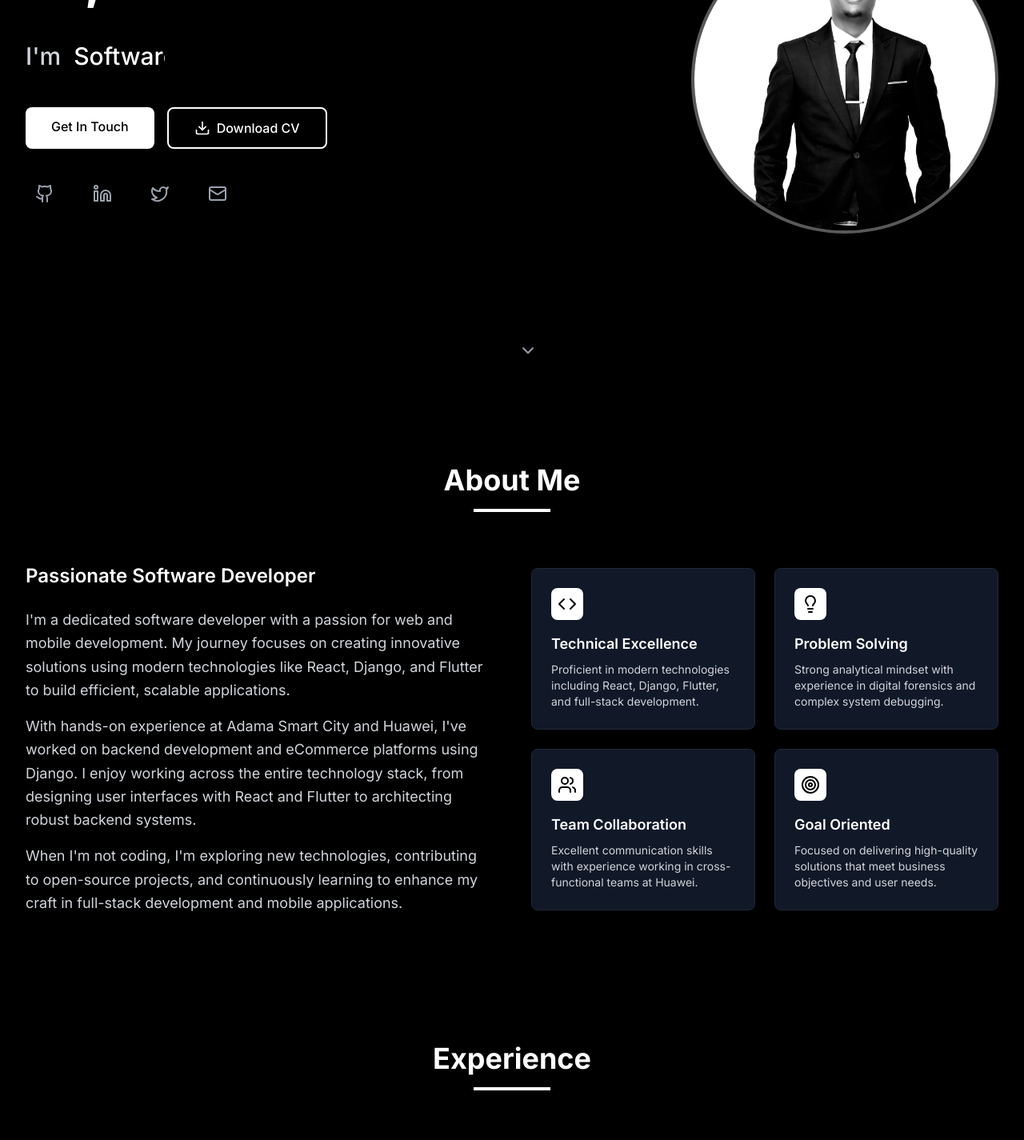
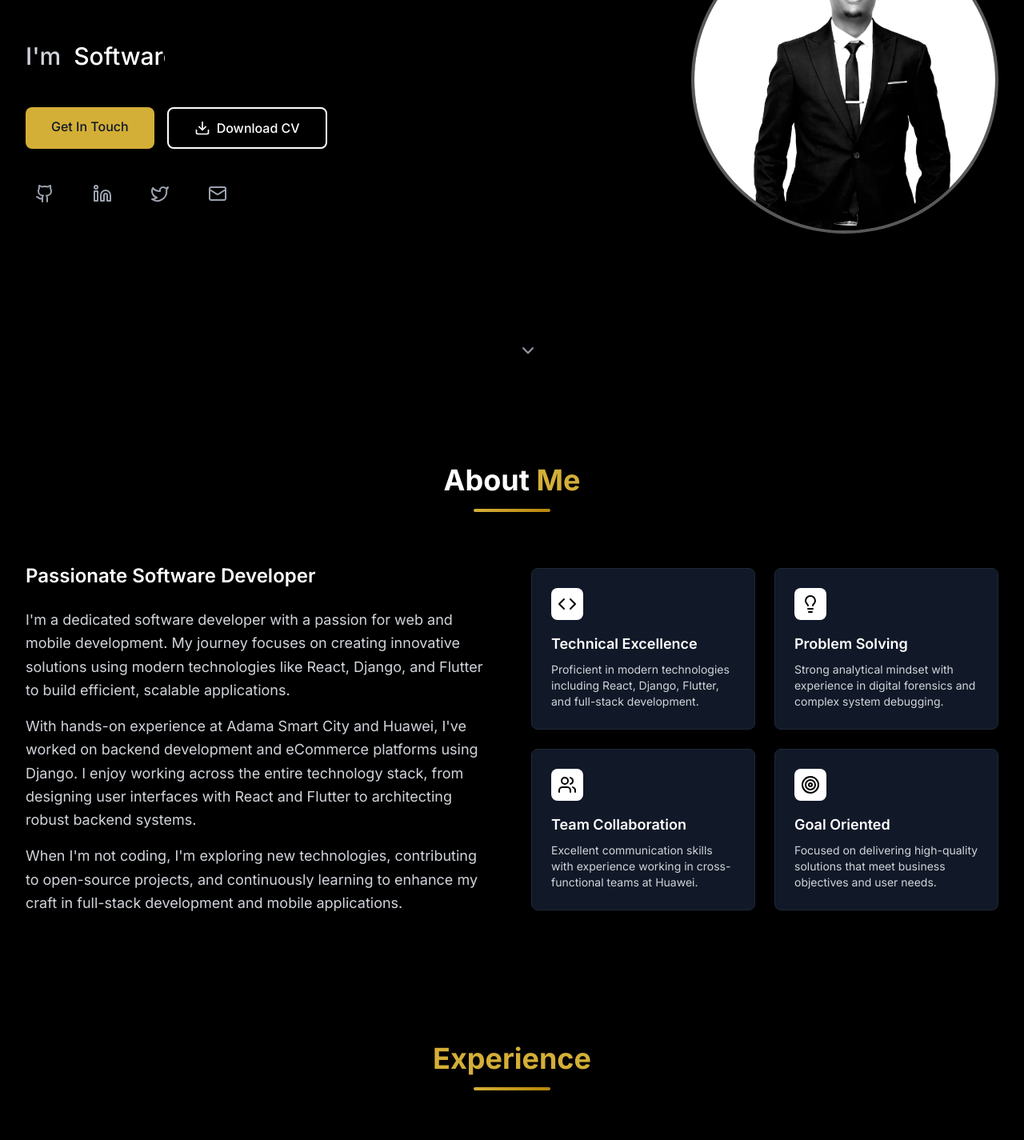
Before and after one commit to kmax11/Portfolio, a React (Vite) app: page / in a window 1280 px wide. Shown: the part 300-1725 px from the top of the page at 80% size. Built offline with nearby package versions, Linux system fonts and the light colour scheme.

Commit message:
feat: enhance UI with gold accents and improve component headings

```diff
--- a/src/components/About.tsx
+++ b/src/components/About.tsx
@@ -45,11 +45,9 @@ export default function About({ darkMode }: AboutProps) {
               darkMode ? "text-white" : "text-black"
             }`}
           >
-            About Me
+            About <span className="gold-text">Me</span>
           </h2>
-          <div
-            className={`w-24 h-1 mx-auto ${darkMode ? "bg-white" : "bg-black"}`}
-          ></div>
+          <div className="gold-divider mx-auto"></div>
         </div>
 
         <div className="grid lg:grid-cols-2 gap-12 items-center">
--- a/src/components/Contact.tsx
+++ b/src/components/Contact.tsx
@@ -81,13 +81,9 @@ export default function Contact({ darkMode }: ContactProps) {
               darkMode ? "text-white" : "text-black"
             }`}
           >
-            Get In Touch
+            Get In <span className="gold-text">Touch</span>
           </h2>
-          <div
-            className={`w-24 h-1 mx-auto mb-4 ${
-              darkMode ? "bg-white" : "bg-black"
-            }`}
-          ></div>
+          <div className="gold-divider mx-auto mb-4"></div>
           <p
             className={`text-lg max-w-2xl mx-auto ${
               darkMode ? "text-gray-300" : "text-gray-600"
--- a/src/components/Experience.tsx
+++ b/src/components/Experience.tsx
@@ -96,11 +96,9 @@ export default function Experience({ darkMode }: ExperienceProps) {
               darkMode ? "text-white" : "text-black"
             }`}
           >
-            Experience
+            <span className="gold-text">Experience</span>
           </h2>
-          <div
-            className={`w-24 h-1 mx-auto ${darkMode ? "bg-white" : "bg-black"}`}
-          ></div>
+          <div className="gold-divider mx-auto"></div>
         </div>
 
         <div className="relative">
--- a/src/components/Hero.tsx
+++ b/src/components/Hero.tsx
@@ -38,10 +38,7 @@ export default function Hero({ darkMode }: HeroProps) {
               darkMode ? "text-white" : "text-black"
             }`}
           >
-            Hi, I'm{" "}
-            <span className={darkMode ? "text-white" : "text-black"}>
-              Kidus
-            </span>
+            <span className="gold-text">Kidus Asrat</span>
           </h1>
           <div className="h-16 flex items-center justify-center md:justify-start">
             <p
@@ -72,11 +69,7 @@ export default function Hero({ darkMode }: HeroProps) {
           <div className="flex gap-4 mt-6">
             <a
               href="#contact"
-              className={`px-8 py-3 rounded-lg font-medium transition-colors shadow-lg hover:shadow-xl transform hover:-translate-y-1 ${
-                darkMode
-                  ? "bg-white text-black hover:bg-gray-100"
-                  : "bg-black text-white hover:bg-gray-900"
-              }`}
+              className="btn-gold shadow-lg hover:shadow-xl transform hover:-translate-y-1"
             >
               Get In Touch
             </a>
@@ -185,7 +178,7 @@ export default function Hero({ darkMode }: HeroProps) {
             <img
               src="/20250623_113336.jpg"
               alt="Profile"
-              className={`w-full h-full rounded-full border-4 object-cover shadow-xl relative z-10 transition-transform duration-300 hover:scale-105 hover:shadow-2xl ${
+              className={`w-full h-full rounded-full border-4 object-cover shadow-xl relative z-10 ${
                 darkMode ? "border-white/30" : "border-black/20"
               }`}
               style={{ background: darkMode ? "#111" : "#fff" }}
--- a/src/components/Projects.tsx
+++ b/src/components/Projects.tsx
@@ -98,11 +98,7 @@ export default function Projects({ darkMode }: ProjectsProps) {
           >
             Featured Projects
           </h2>
-          <div
-            className={`w-24 h-1 mx-auto mb-4 ${
-              darkMode ? "bg-white" : "bg-black"
-            }`}
-          ></div>
+          <div className="gold-divider mx-auto mb-4"></div>
           <p
             className={`text-lg max-w-2xl mx-auto ${
               darkMode ? "text-gray-300" : "text-gray-600"
@@ -136,10 +132,10 @@ export default function Projects({ darkMode }: ProjectsProps) {
                 />
                 <div className="absolute top-4 left-4">
                   <span
-                    className={`inline-flex items-center gap-1 px-3 py-1 text-xs font-medium rounded-full ${
+                    className={`inline-flex items-center gap-1 px-3 py-1 text-xs font-medium rounded-full border ${
                       darkMode
-                        ? "bg-black/80 text-gray-200"
-                        : "bg-white/80 text-gray-700"
+                        ? "bg-black/80 text-gray-200 gold-border"
+                        : "bg-white/80 text-gray-700 gold-border"
                     }`}
                   >
                     {getCategoryIcon(project.category)}
@@ -198,14 +194,14 @@ export default function Projects({ darkMode }: ProjectsProps) {
                       href={project.liveUrl}
                       target="_blank"
                       rel="noopener noreferrer"
-                      className={`flex items-center gap-1 px-4 py-2 text-sm rounded-lg transition-colors border ${
+                      className={`flex items-center gap-1 px-4 py-2 text-sm rounded-lg transition-colors border gold-border ${
                         darkMode
-                          ? "border-gray-700 text-gray-200 hover:bg-gray-800"
-                          : "border-gray-300 text-gray-700 hover:bg-gray-100"
+                          ? "text-gray-200 hover:bg-black/20"
+                          : "text-gray-700 hover:bg-black/5"
                       }`}
                     >
-                      <ExternalLink size={16} />
-                      Live Demo
+                      <ExternalLink size={16} className="gold-text" />
+                      <span className="gold-text">Live Demo</span>
                     </a>
                   )}
                 </div>
--- a/src/components/Skills.tsx
+++ b/src/components/Skills.tsx
@@ -53,13 +53,9 @@ export default function Skills({ darkMode }: SkillsProps) {
               darkMode ? "text-white" : "text-black"
             }`}
           >
-            Skills & Expertise
+            <span className="gold-text">Skills</span> & Expertise
           </h2>
-          <div
-            className={`w-24 h-1 mx-auto mb-4 ${
-              darkMode ? "bg-white" : "bg-black"
-            }`}
-          ></div>
+          <div className="gold-divider mx-auto mb-4"></div>
           <p
             className={`text-lg max-w-2xl mx-auto ${
               darkMode ? "text-gray-300" : "text-gray-600"
@@ -82,6 +78,7 @@ export default function Skills({ darkMode }: SkillsProps) {
               }`}
             >
               <div className="flex justify-center mb-3">
+                <div className="p-2 rounded-full border-2 gold-border">
                   <img
                     src={`https://cdn.simpleicons.org/${skill.icon}/${
                       darkMode ? "ffffff" : "000000"
@@ -91,6 +88,7 @@ export default function Skills({ darkMode }: SkillsProps) {
                     height="40"
                     className="transition-transform duration-300 group-hover:scale-110"
                   />
+                </div>
               </div>
               <p
                 className={`text-sm font-medium ${
--- a/src/index.css
+++ b/src/index.css
@@ -12,6 +12,11 @@
       'Ubuntu', 'Cantarell', 'Fira Sans', 'Droid Sans', 'Helvetica Neue', sans-serif;
     -webkit-font-smoothing: antialiased;
     -moz-osx-font-smoothing: grayscale;
+  }
+
+  :root {
+    --gold: #d4af37;
+    --gold-dark: #b8860b;
   }
 }
 
@@ -63,6 +68,33 @@
   .text-gradient {
     @apply text-black;
   }
+
+  /* Gold accent helpers */
+  .gold-text { color: var(--gold); }
+  .gold-border { border-color: var(--gold); }
+  .gold-bg { background-color: var(--gold); }
+  .gold-divider { height: 4px; width: 6rem; border-radius: 9999px; background-image: linear-gradient(to right, var(--gold), var(--gold-dark)); }
+
+  .btn-gold {
+    padding: 0.75rem 2rem;
+    border-radius: 0.5rem;
+    background-color: var(--gold);
+    color: #111827; /* near-black text for contrast */
+    font-weight: 500;
+    transition: background-color 0.2s ease, box-shadow 0.2s ease, transform 0.2s ease;
+  }
+  .btn-gold:hover { background-color: var(--gold-dark); transform: translateY(-2px); box-shadow: 0 10px 20px rgba(0,0,0,0.15); }
+
+  .btn-outline-dark {
+    padding: 0.75rem 2rem;
+    border-radius: 0.5rem;
+    border: 2px solid currentColor;
+    color: #111827;
+    font-weight: 500;
+    transition: color 0.2s ease, background-color 0.2s ease, transform 0.2s ease;
+  }
+  .dark .btn-outline-dark { color: #f9fafb; }
+  .btn-outline-dark:hover { background-color: currentColor; color: #ffffff; transform: translateY(-2px); }
 }
 
 @layer utilities {
```
Lines whose indentation alone changed are shown as unchanged.
